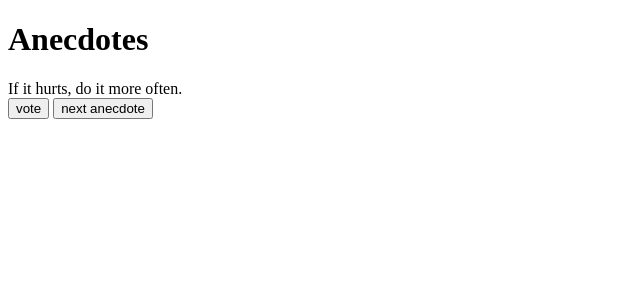
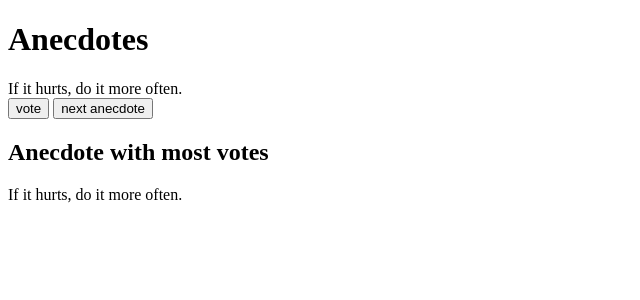
Before and after one commit to FabMira/fullstackopen-repo-submission, a React (Vite) app in the folder part1/anecdotes/: page / in a window 1280 px wide. Shown: the top 300 px of the page, without its empty margins (0-640 px from the left). Built offline with nearby package versions, Linux system fonts and the light colour scheme.

Commit message:
anecdotes final

```diff
--- a/part1/anecdotes/src/App.jsx
+++ b/part1/anecdotes/src/App.jsx
@@ -21,8 +21,8 @@ const App = () => {
     'The only way to go fast, is to go well.'
   ]
   const [selected, setSelected] = useState(0)
-  const [num, setNum] = useState(0)
-  const [points ,setPoints] = useState(new Uint8Array(7))
+  const [mostVoted, setMostV] = useState(0)
+  const [points ,setPoints] = useState(new Uint8Array(8))
 
   const randomState = () => {
     const minCeiled = Math.ceil(0)
@@ -38,11 +38,14 @@ const App = () => {
   }
 
   const vote = () => {
-    console.log(points)
     const copy = [ ...points]
     copy[selected] += 1
+    setPoints(copy)
     console.log(copy)
-    setPoints(copy)
+    const mvIndex = copy.indexOf(Math.max(...copy))
+    console.log("index is: ", mvIndex)
+    setMostV(mvIndex)
+    console.log(mostVoted)
   }
 
 
@@ -52,6 +55,8 @@ const App = () => {
       {anecdotes[selected]}<br></br>
       <Button handleClick={vote} text="vote" /> {' '}
       <Button handleClick={randomState} text="next anecdote" />
+      <h2>Anecdote with most votes</h2>
+      {anecdotes[mostVoted]}
     </div>
   )
 }
```
Also changed, not shown: 1 other file (tests, documents, lock files or other folders).
